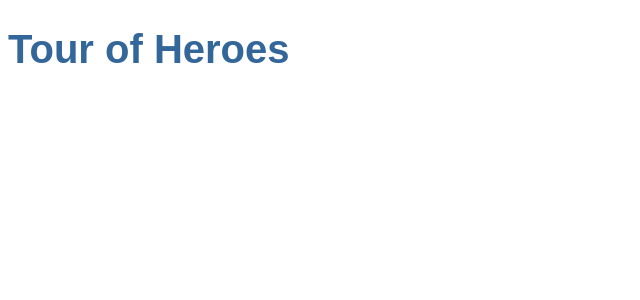
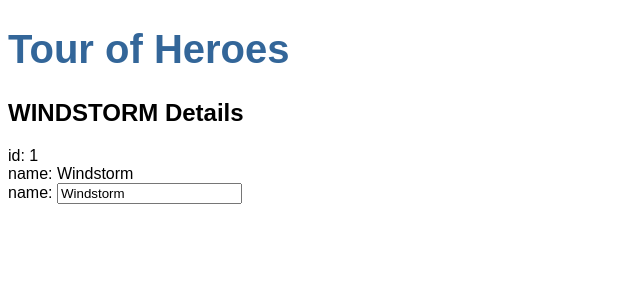
Before and after one commit to amargosavi68/angular-tour-of-heroes, an Angular app: page / in a window 1280 px wide. Shown: the top 300 px of the page, without its empty margins (0-640 px from the left). Built offline with nearby package versions, Linux system fonts and the light colour scheme.

Commit message:
Heros component modified and two way data binding added

```diff
--- a/src/app/app.component.html
+++ b/src/app/app.component.html
@@ -1,2 +1,5 @@
 <h1>{{ title }}</h1>
+<!--app heroes is a element selector for HeroesComponent -->
+<app-heroes></app-heroes>
+
 <router-outlet></router-outlet>
--- /dev/null
+++ b/src/app/hero.ts
@@ -0,0 +1,4 @@
+export interface Hero {
+     id: number;
+     name: string;
+}
--- /dev/null
+++ b/src/app/heroes/heroes.component.html
@@ -0,0 +1,10 @@
+<h2>{{ hero.name | uppercase }} Details</h2>
+
+<div><span>id: </span> {{ hero.id }} </div>
+<div><span>name: </span> {{ hero.name }} </div>
+
+<div>
+     <label>name:
+          <input [(ngModel)] = "hero.name" type="text" placeholder="Hero Name">
+     </label>
+</div>
--- /dev/null
+++ b/src/app/heroes/heroes.component.ts
@@ -0,0 +1,21 @@
+import { Component, OnInit } from '@angular/core';
+import { Hero } from "../hero";
+
+@Component({
+  selector: 'app-heroes',
+  templateUrl: './heroes.component.html',
+  styleUrls: ['./heroes.component.css']
+})
+export class HeroesComponent implements OnInit {
+
+  hero: Hero = {
+    id: 1,
+    name: 'Windstorm'
+  };
+
+  constructor() { }
+
+  ngOnInit(): void {
+  }
+
+}
```
Also changed, not shown: src/app/app.module.ts (+6 -2 lines), src/app/heroes/heroes.component.css (added), 1 other file (tests, documents, lock files or other folders).
